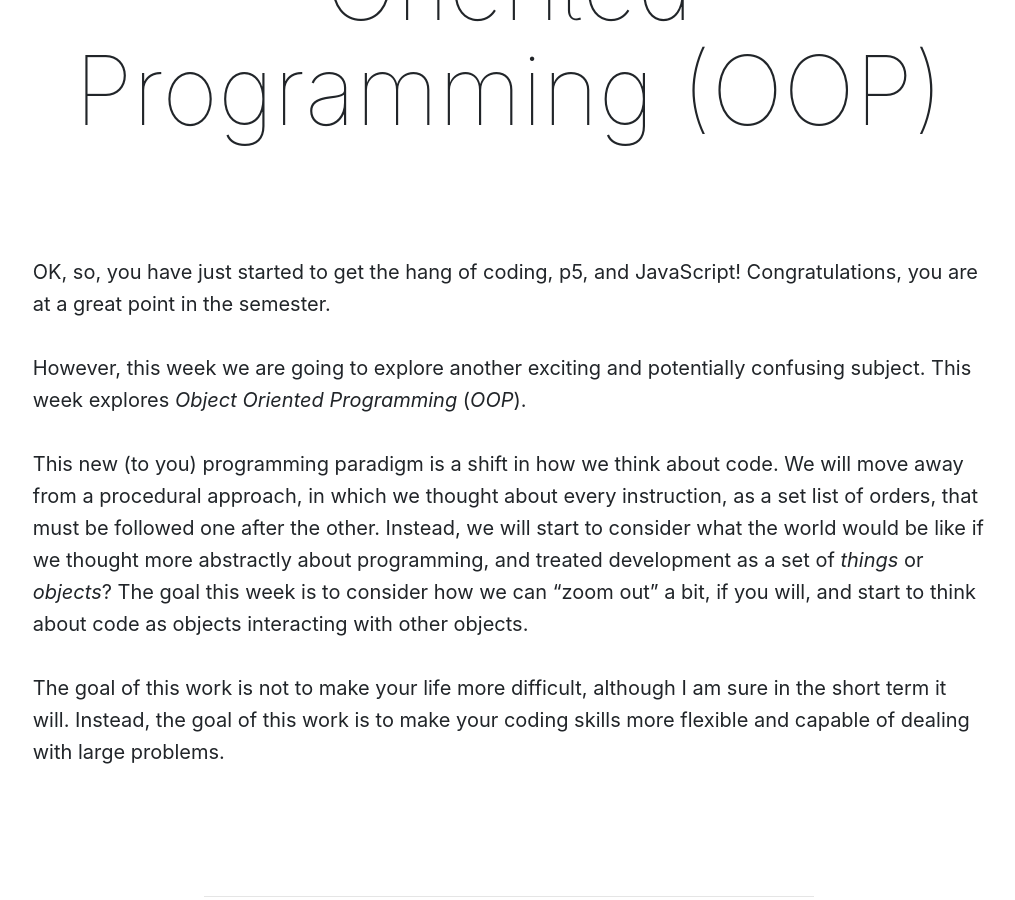
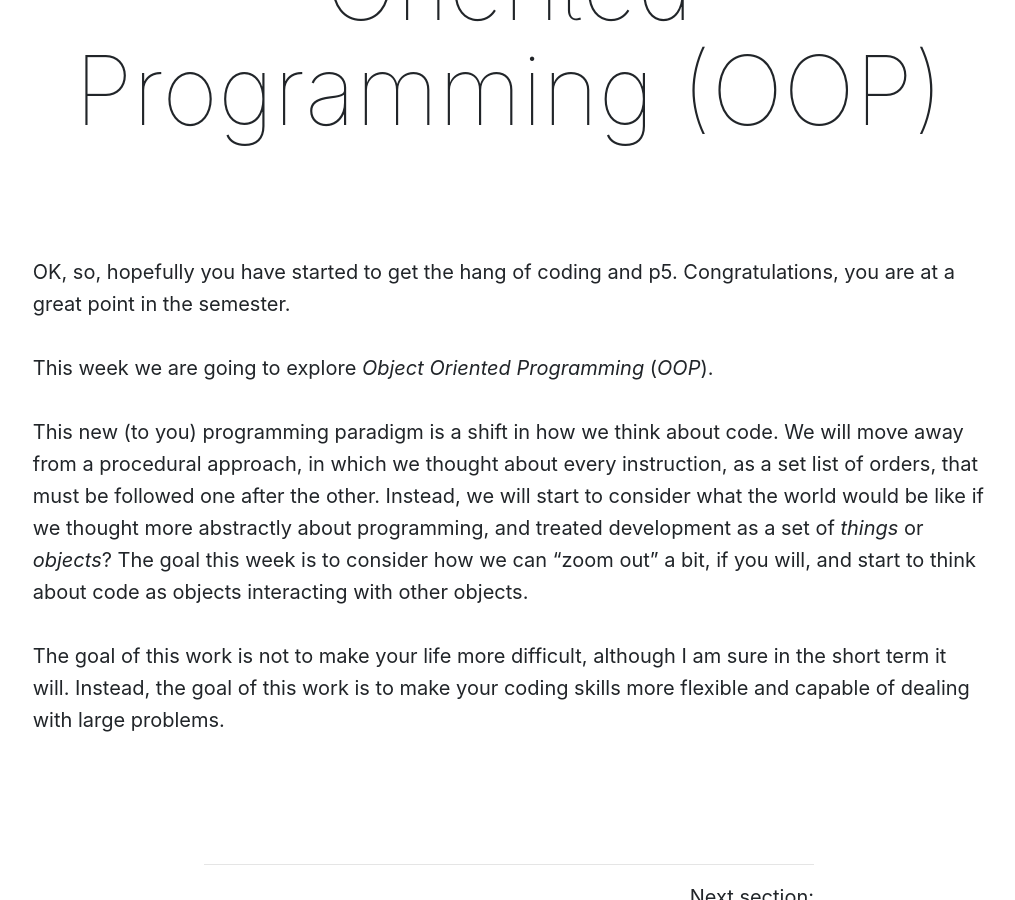
Before and after one commit to Montana-Media-Arts/120_CreativeCoding1-Spring2021, a Jekyll site: the page built from modules/week-14/_posts/2017-01-01-overview.md, in a window 1280 px wide and 900 px high, scrolled down 706 px. Shown: the whole window, without its empty margins (131-1146 px from the left). Built offline with Jekyll 4.4.1, drawn with Linux system fonts in a browser that asks for light colours; nearby versions of some CDN libraries.

Commit message:
Update 2017-01-01-overview.md

```diff
--- a/modules/week-14/_posts/2017-01-01-overview.md
+++ b/modules/week-14/_posts/2017-01-01-overview.md
@@ -11,9 +11,9 @@ module: 14
 <!-- <div class="embed-responsive embed-responsive-16by9"><iframe class="embed-responsive-item" src="https://www.youtube.com/embed/GGX5lm2me0A" frameborder="0" allowfullscreen></iframe></div> -->
 
 
-OK, so, you have just started to get the hang of coding, p5, and JavaScript! Congratulations, you are at a great point in the semester.
+OK, so, hopefully you have started to get the hang of coding and p5. Congratulations, you are at a great point in the semester.
 
-However, this week we are going to explore another exciting and potentially confusing subject. This week explores _Object Oriented Programming_ (_OOP_).
+This week we are going to explore _Object Oriented Programming_ (_OOP_).
 
 This new (to you) programming paradigm is a shift in how we think about code. We will move away from a procedural approach, in which we thought about every instruction, as a set list of orders, that must be followed one after the other. Instead, we will start to consider what the world would be like if we thought more abstractly about programming, and treated development as a set of _things_ or _objects_? The goal this week is to consider how we can "zoom out" a bit, if you will, and start to think about code as objects interacting with other objects.
 
```
